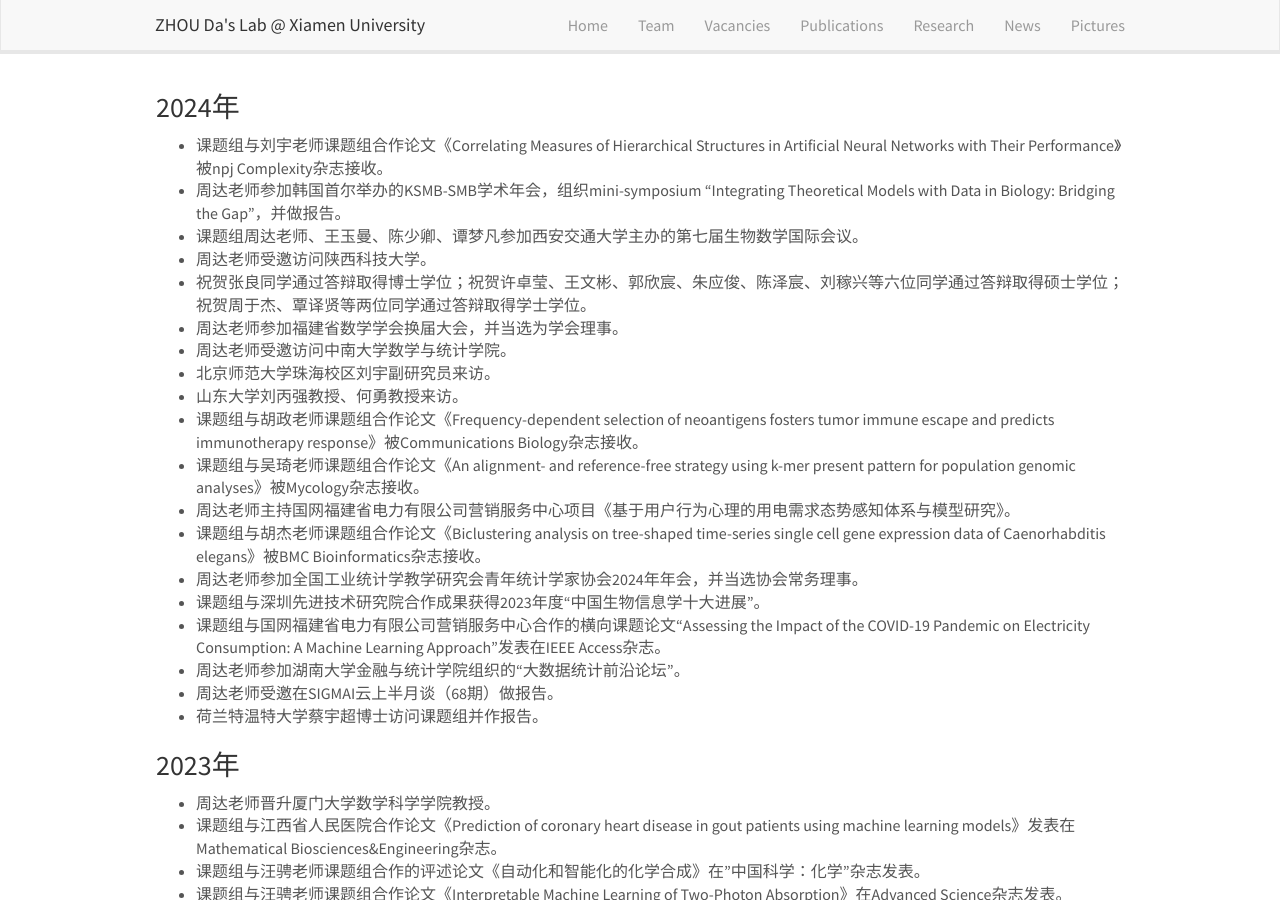
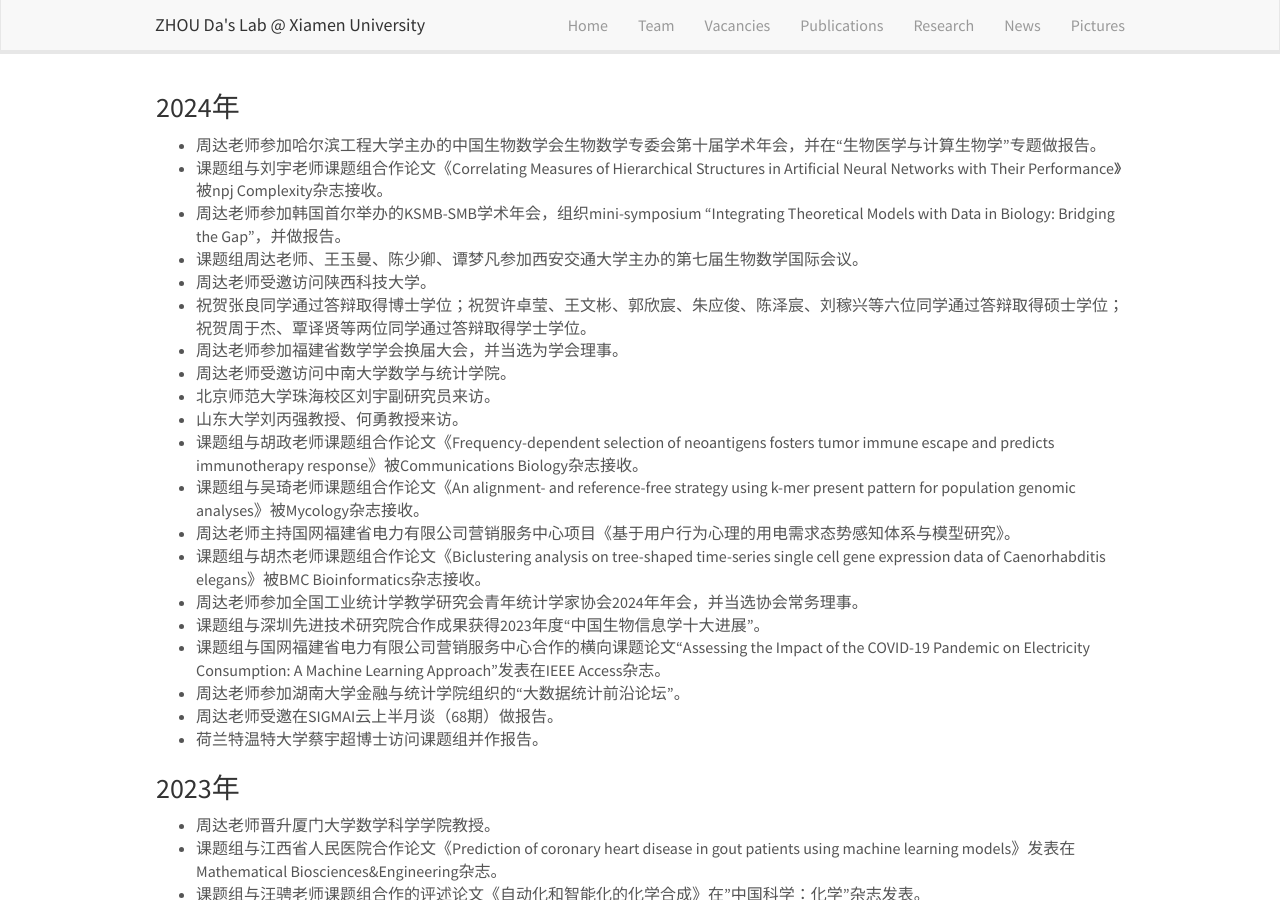
Before and after one commit to ZhouDaLab/zhoudalab.github.io, a Jekyll site: the page built from _pages/news.md, in a window 1280 px wide and 900 px high. Built offline with Jekyll 4.4.1, drawn with Linux system fonts in a browser that asks for light colours; nearby versions of some CDN libraries.

Commit message:
Update news.md

```diff
--- a/_pages/news.md
+++ b/_pages/news.md
@@ -7,6 +7,7 @@ permalink: /news/
 ---
 ### 2024年
 
+- 周达老师参加哈尔滨工程大学主办的中国生物数学会生物数学专委会第十届学术年会，并在“生物医学与计算生物学”专题做报告。
 - 课题组与刘宇老师课题组合作论文《Correlating Measures of Hierarchical Structures in Artificial Neural Networks with Their Performance》被npj Complexity杂志接收。
 - 周达老师参加韩国首尔举办的KSMB-SMB学术年会，组织mini-symposium “Integrating Theoretical Models with Data in Biology: Bridging the Gap”，并做报告。
 - 课题组周达老师、王玉曼、陈少卿、谭梦凡参加西安交通大学主办的第七届生物数学国际会议。
```
